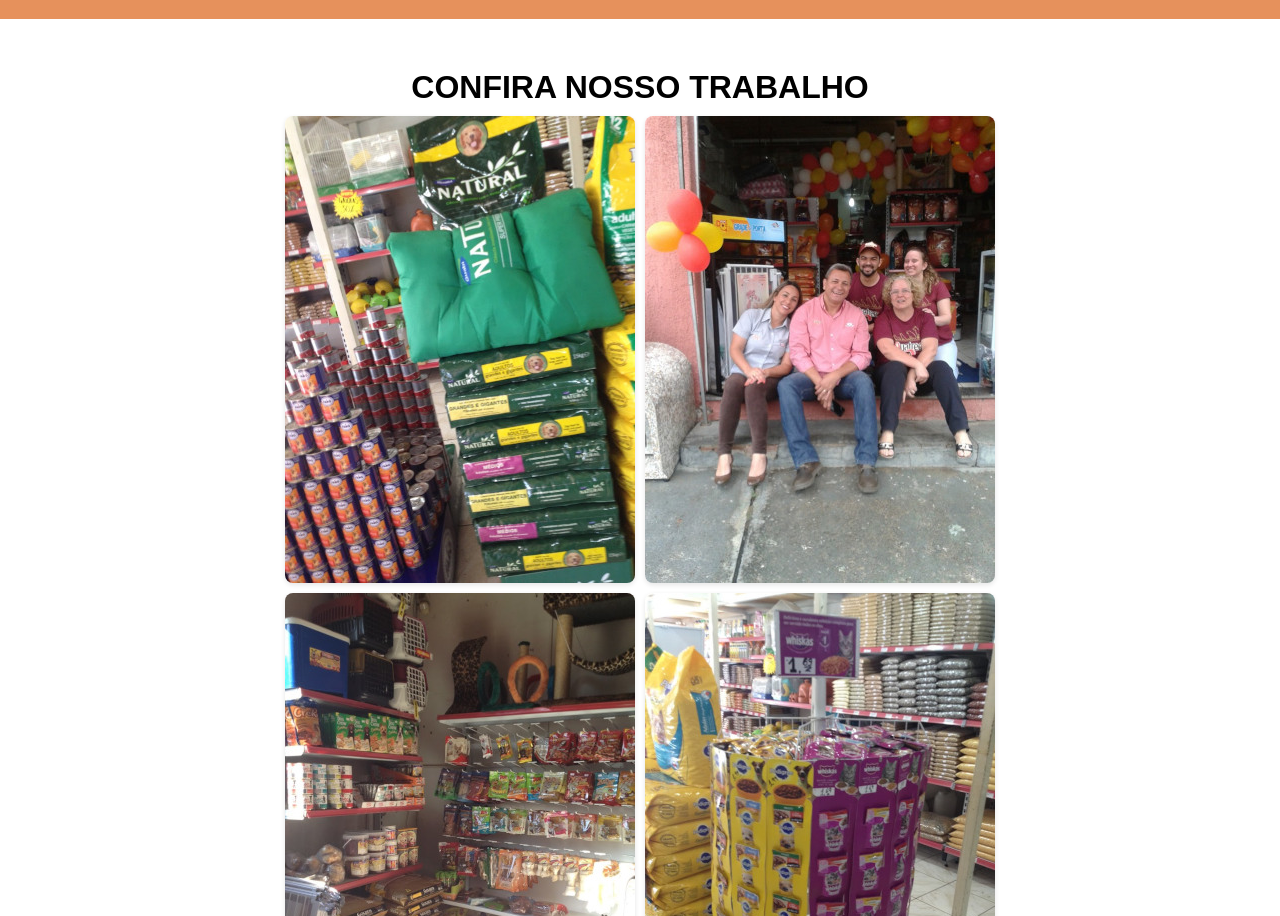
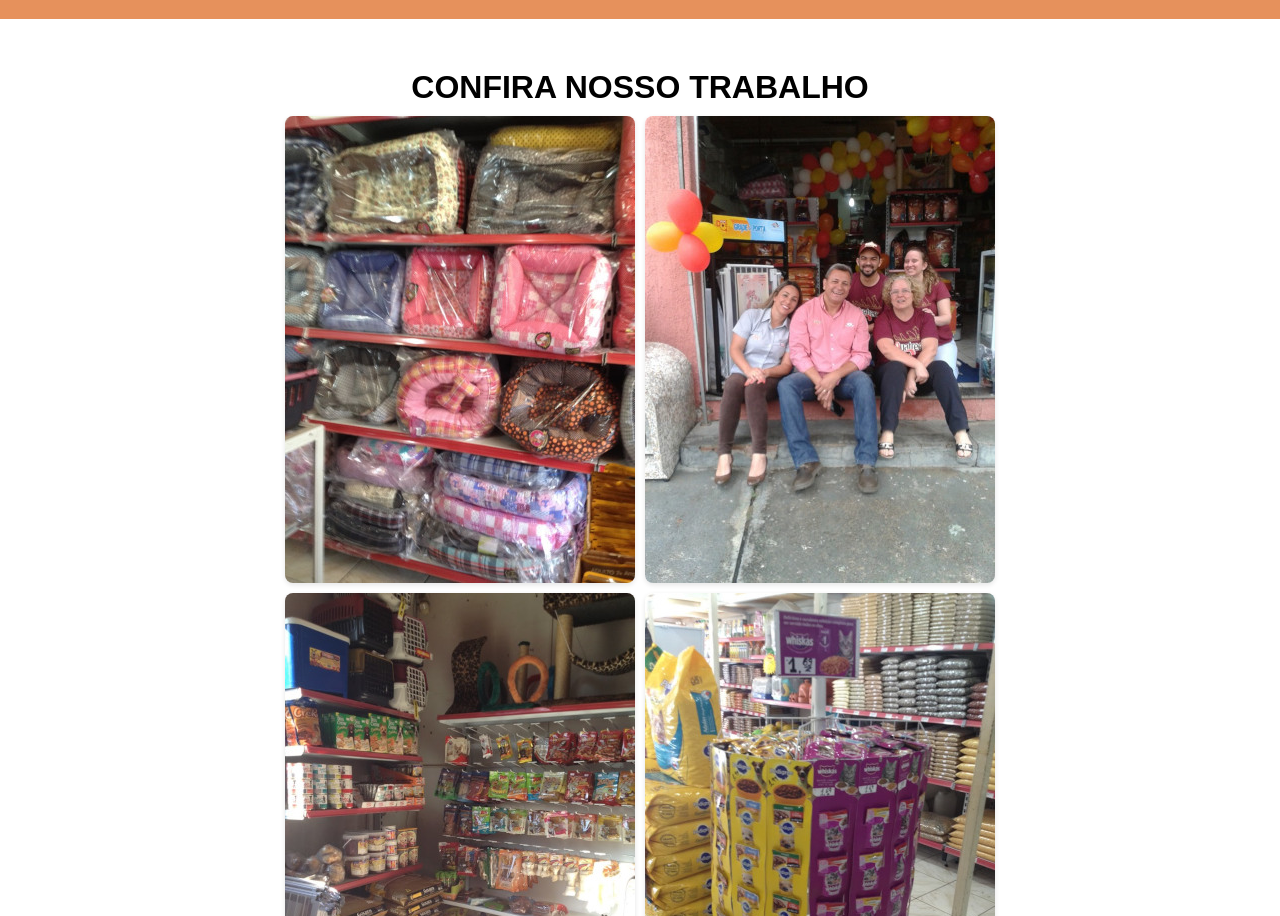
Before and after one commit to VGramasco/americaes, a plain HTML site: page index.html in a window 1280 px wide. Shown: the part 1773-2689 px from the top of the page. Drawn offline with Linux system fonts and the light colour scheme.

Commit message:
Update index.html

```diff
--- a/index.html
+++ b/index.html
@@ -95,7 +95,7 @@
         <section class="main-gallery">
             <!-- 4 imagens organizadas em formato 2x2 -->
             <div class="gallery-item">
-              <img src="imagens/galeria/galeria5.JPG" alt="Imagem 1">
+              <img src="imagens/galeria/galeria6.JPG" alt="Imagem 1">
             </div>
             <div class="gallery-item">
               <img src="imagens/galeria/galeria2.JPG" alt="Imagem 2">
```
